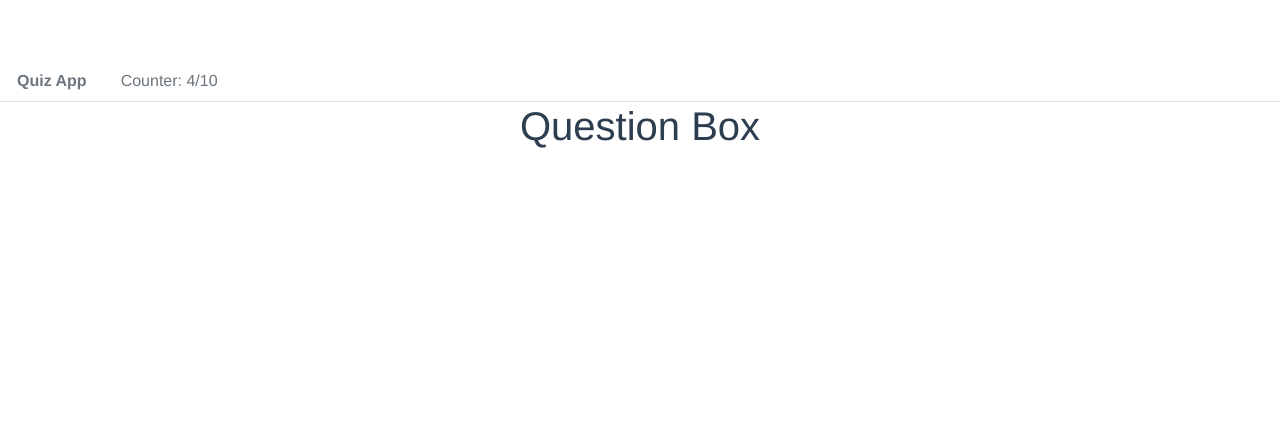
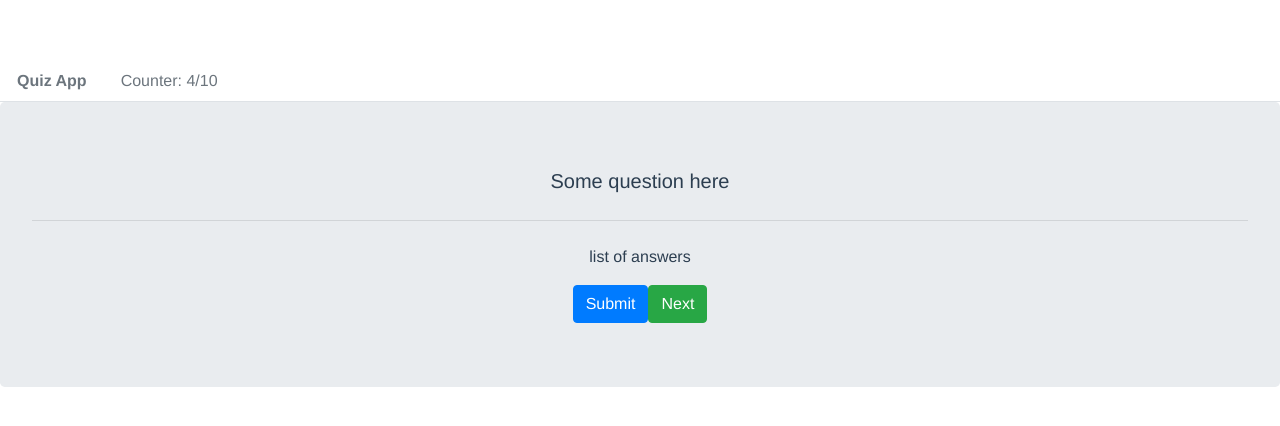
Before and after one commit to rayhan-mursalin/Quiz, a Vue app: page / in a window 1280 px wide. Shown: the top 426 px of the page. Built offline with nearby package versions, Linux system fonts and the light colour scheme.

Commit message:
Update question box

```diff
--- a/src/components/QuestionBox.vue
+++ b/src/components/QuestionBox.vue
@@ -1,3 +1,18 @@
 <template>
-	<h1>Question Box</h1>
+	<div class='question-box-container '>
+		<b-jumbotron>
+			<template #lead>
+			Some question here
+			</template>
+
+			<hr class="my-4">
+
+			<p>
+				list of answers
+			</p>
+
+			<b-button variant="primary" href="#">Submit</b-button>
+			<b-button variant="success" href="#">Next</b-button>
+		</b-jumbotron>
+	</div>
 </template>
```
